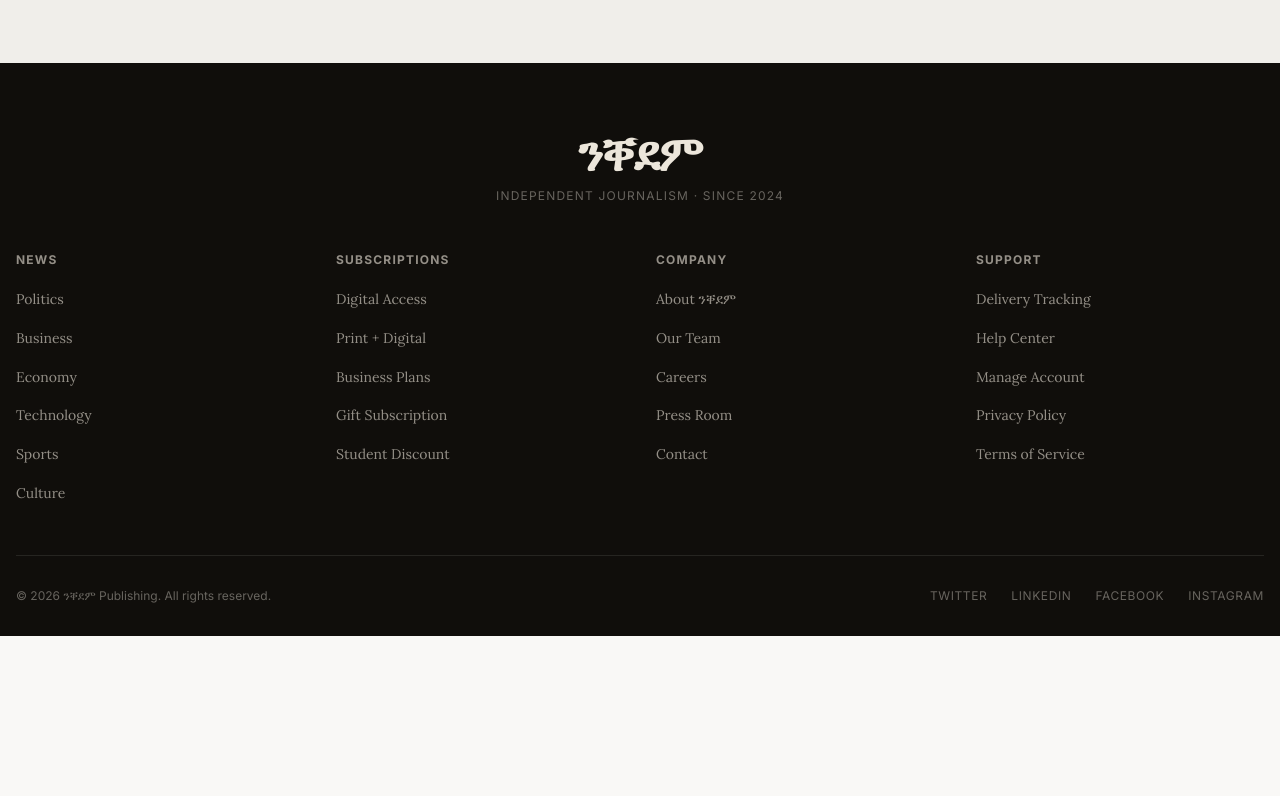
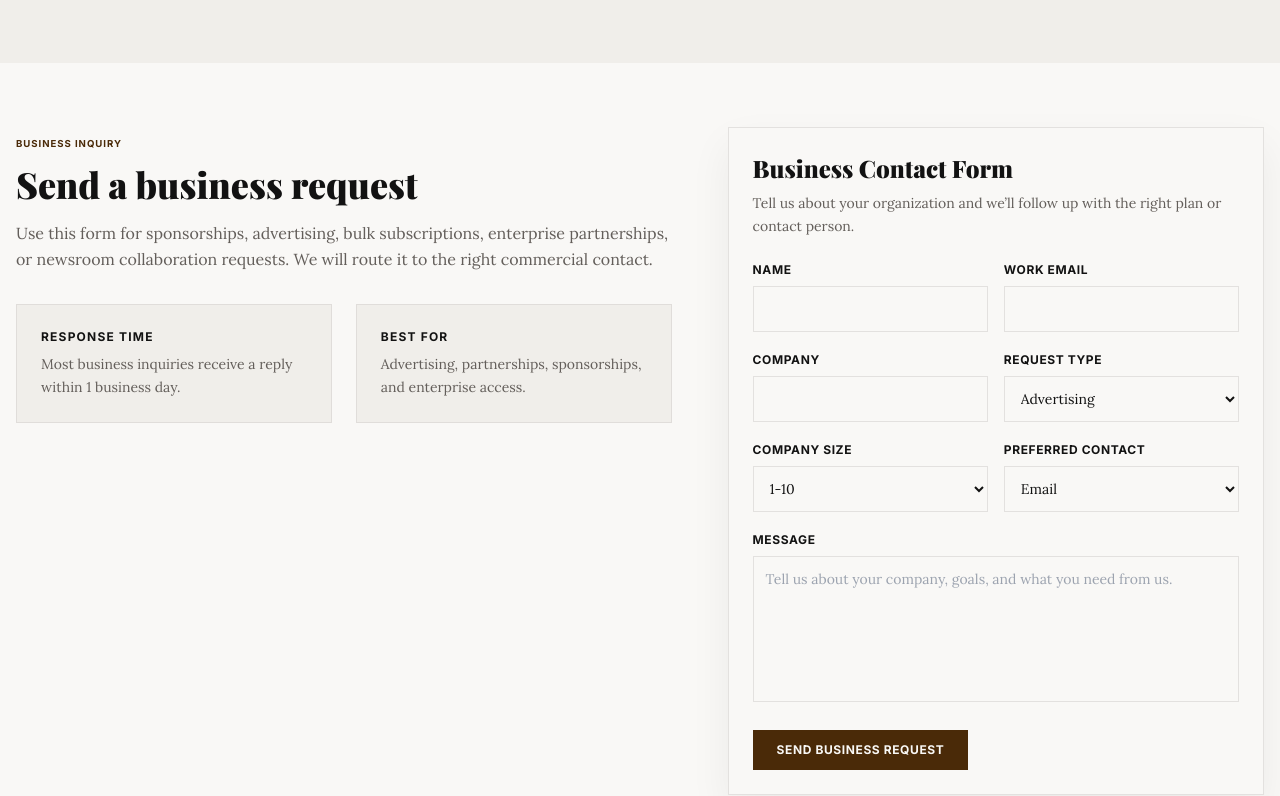
Before and after one commit to SuraKal/newsletter, a React (Vite) app: page /business in a window 1280 px wide. Shown: the part 1612-2408 px from the top of the page. Before the commit the page ends 2248 px from the top, so only its background shows below. Built offline with nearby package versions, Linux system fonts and the light colour scheme; the HTML template or start-up script is replaced by a standard one; a web font is replaced by a local one.

Commit message:
Before integrating tigregna

```diff
--- a/src/components/newspaper/EditorialsSection.jsx
+++ b/src/components/newspaper/EditorialsSection.jsx
@@ -5,11 +5,11 @@ import NewsCard from "@/components/newspaper/NewsCard";
 
 export default function EditorialsSection() {
   return (
-    <section className="max-w-7xl mx-auto px-4 py-10">
+    <section className="mx-auto max-w-7xl px-4 py-12">
       <SectionHeader title="Opinion & Analysis" viewAllLink="/news" />
-      <div className="grid grid-cols-1 gap-6 sm:grid-cols-2 lg:gap-0 lg:grid-cols-3 lg:divide-x lg:divide-stone-300/50">
+      <div className="grid grid-cols-1 gap-7 sm:grid-cols-2 lg:grid-cols-3 lg:gap-6">
         {editorials.map((article) => (
-          <div key={article.id} className="lg:px-5 first:lg:pl-0 last:lg:pr-0">
+          <div key={article.id} className="h-full">
             <NewsCard article={article} />
           </div>
         ))}
--- a/src/components/newspaper/LatestNewsSection.jsx
+++ b/src/components/newspaper/LatestNewsSection.jsx
@@ -5,11 +5,11 @@ import { latestNews } from "@/lib/demoData";
 
 export default function LatestNewsSection() {
   return (
-    <section className="max-w-7xl mx-auto px-4 py-10">
+    <section className="mx-auto max-w-7xl px-4 py-12">
       <SectionHeader title="Latest News" viewAllLink="/news" />
-      <div className="grid grid-cols-1 gap-6 sm:grid-cols-2 lg:gap-0 lg:grid-cols-4 lg:divide-x lg:divide-stone-300/50">
+      <div className="grid grid-cols-1 gap-7 sm:grid-cols-2 lg:grid-cols-4 lg:gap-6">
         {latestNews.map((article) => (
-          <div key={article.id} className="lg:px-5 first:lg:pl-0 last:lg:pr-0">
+          <div key={article.id} className="h-full">
             <NewsCard article={article} />
           </div>
         ))}
--- a/src/components/newspaper/SubscriptionSection.jsx
+++ b/src/components/newspaper/SubscriptionSection.jsx
@@ -17,14 +17,11 @@ export default function SubscriptionSection() {
           news. Choose the plan that suits your reading habits.
         </p>
 
-        <div className="grid grid-cols-1 gap-6 md:grid-cols-3 lg:gap-0 lg:divide-x lg:divide-stone-300/50">
+        <div className="grid grid-cols-1 gap-7 md:grid-cols-3 lg:gap-6">
           {subscriptionPlans.map((plan) => (
-            <div
-              key={plan.name}
-              className="lg:px-8 first:lg:pl-0 last:lg:pr-0"
-            >
+            <div key={plan.name} className="h-full">
               <div
-                className={`h-full p-6 ${plan.highlighted ? "bg-paper border border-heritage/20" : ""}`}
+                className={`h-full rounded-[1.25rem] border p-7 shadow-[0_12px_30px_rgba(0,0,0,0.04)] ${plan.highlighted ? "bg-paper border-heritage/20" : "bg-vellum border-stone-300/50"}`}
               >
                 {plan.highlighted && (
                   <span className="font-sans text-[0.6rem] font-bold tracking-widest uppercase text-heritage bg-heritage/10 px-3 py-1 mb-4 inline-block">
--- a/src/pages/BusinessPage.jsx
+++ b/src/pages/BusinessPage.jsx
@@ -156,6 +156,145 @@ export default function BusinessPage() {
             </div>
           </div>
         </section>
+
+        <section className="max-w-7xl mx-auto px-4 py-16">
+          <div className="grid grid-cols-1 lg:grid-cols-[minmax(0,1.1fr)_minmax(0,0.9fr)] gap-10 lg:gap-14">
+            <div>
+              <span className="font-sans text-[0.6rem] font-bold tracking-widest uppercase text-heritage">
+                Business Inquiry
+              </span>
+              <h2 className="mt-2 font-display text-3xl font-black text-ink md:text-4xl">
+                Send a business request
+              </h2>
+              <p className="mt-4 max-w-2xl font-body text-base leading-relaxed text-redacted">
+                Use this form for sponsorships, advertising, bulk subscriptions,
+                enterprise partnerships, or newsroom collaboration requests.
+                We will route it to the right commercial contact.
+              </p>
+
+              <div className="mt-8 grid grid-cols-1 gap-6 sm:grid-cols-2">
+                <div className="border border-stone-300/60 bg-vellum p-6">
+                  <h3 className="font-sans text-xs font-bold uppercase tracking-widest text-ink">
+                    Response Time
+                  </h3>
+                  <p className="mt-2 font-body text-sm leading-relaxed text-redacted">
+                    Most business inquiries receive a reply within 1 business
+                    day.
+                  </p>
+                </div>
+                <div className="border border-stone-300/60 bg-vellum p-6">
+                  <h3 className="font-sans text-xs font-bold uppercase tracking-widest text-ink">
+                    Best For
+                  </h3>
+                  <p className="mt-2 font-body text-sm leading-relaxed text-redacted">
+                    Advertising, partnerships, sponsorships, and enterprise
+                    access.
+                  </p>
+                </div>
+              </div>
+            </div>
+
+            <div className="border border-stone-300/60 bg-paper p-6 shadow-[0_18px_40px_rgba(0,0,0,0.06)]">
+              <h3 className="font-display text-2xl font-black text-ink">
+                Business Contact Form
+              </h3>
+              <p className="mt-2 font-body text-sm leading-relaxed text-redacted">
+                Tell us about your organization and we’ll follow up with the
+                right plan or contact person.
+              </p>
+
+              <form className="mt-6 space-y-5">
+                <div className="grid grid-cols-1 sm:grid-cols-2 gap-4">
+                  <div>
+                    <label className="mb-2 block font-sans text-xs font-bold uppercase tracking-wider text-ink">
+                      Name
+                    </label>
+                    <input
+                      type="text"
+                      className="w-full border border-stone-300/60 bg-transparent p-3 font-body text-sm text-ink outline-none focus:border-heritage"
+                    />
+                  </div>
+                  <div>
+                    <label className="mb-2 block font-sans text-xs font-bold uppercase tracking-wider text-ink">
+                      Work Email
+                    </label>
+                    <input
+                      type="email"
+                      className="w-full border border-stone-300/60 bg-transparent p-3 font-body text-sm text-ink outline-none focus:border-heritage"
+                    />
+                  </div>
+                </div>
+
+                <div className="grid grid-cols-1 sm:grid-cols-2 gap-4">
+                  <div>
+                    <label className="mb-2 block font-sans text-xs font-bold uppercase tracking-wider text-ink">
+                      Company
+                    </label>
+                    <input
+                      type="text"
+                      className="w-full border border-stone-300/60 bg-transparent p-3 font-body text-sm text-ink outline-none focus:border-heritage"
+                    />
+                  </div>
+                  <div>
+                    <label className="mb-2 block font-sans text-xs font-bold uppercase tracking-wider text-ink">
+                      Request Type
+                    </label>
+                    <select className="w-full border border-stone-300/60 bg-transparent p-3 font-body text-sm text-ink outline-none focus:border-heritage">
+                      <option>Advertising</option>
+                      <option>Bulk Subscription</option>
+                      <option>Partnership</option>
+                      <option>Sponsorship</option>
+                      <option>Enterprise Access</option>
+                      <option>Other</option>
+                    </select>
+                  </div>
+                </div>
+
+                <div className="grid grid-cols-1 sm:grid-cols-2 gap-4">
+                  <div>
+                    <label className="mb-2 block font-sans text-xs font-bold uppercase tracking-wider text-ink">
+                      Company Size
+                    </label>
+                    <select className="w-full border border-stone-300/60 bg-transparent p-3 font-body text-sm text-ink outline-none focus:border-heritage">
+                      <option>1-10</option>
+                      <option>11-50</option>
+                      <option>51-200</option>
+                      <option>200+</option>
+                    </select>
+                  </div>
+                  <div>
+                    <label className="mb-2 block font-sans text-xs font-bold uppercase tracking-wider text-ink">
+                      Preferred Contact
+                    </label>
+                    <select className="w-full border border-stone-300/60 bg-transparent p-3 font-body text-sm text-ink outline-none focus:border-heritage">
+                      <option>Email</option>
+                      <option>Phone</option>
+                      <option>WhatsApp</option>
+                    </select>
+                  </div>
+                </div>
+
+                <div>
+                  <label className="mb-2 block font-sans text-xs font-bold uppercase tracking-wider text-ink">
+                    Message
+                  </label>
+                  <textarea
+                    rows={6}
+                    className="w-full resize-none border border-stone-300/60 bg-transparent p-3 font-body text-sm text-ink outline-none focus:border-heritage"
+                    placeholder="Tell us about your company, goals, and what you need from us."
+                  />
+                </div>
+
+                <button
+                  type="button"
+                  className="inline-flex bg-heritage px-6 py-3 font-sans text-xs font-bold uppercase tracking-wider text-paper transition-colors hover:bg-ink"
+                >
+                  Send Business Request
+                </button>
+              </form>
+            </div>
+          </div>
+        </section>
       </main>
       <Footer />
     </div>
```
Also changed, not shown: src/components/newspaper/BusinessContactSection.jsx (+2 -2 lines), src/components/newspaper/HeroSection.jsx (+9 -9 lines), src/components/newspaper/NewsCard.jsx (+12 -12 lines).
